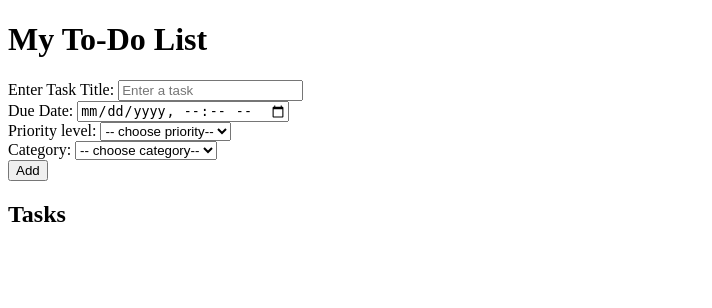
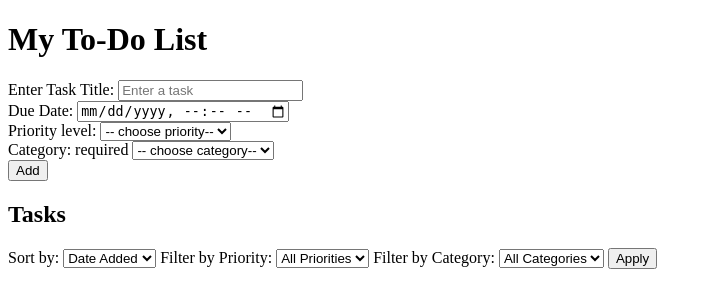
Before and after one commit to jasper-espartero-upv/CMSC128_Lab_1_CRUD, a Flask app: page / in a window 1280 px wide. Shown: the top 308 px of the page, without its empty margins (0-712 px from the left). Run offline with Flask 3, Linux system fonts and the light colour scheme; data that the repository does not hold is empty.

Commit message:
feat: add filtering, sorting, undo, and notifications

```diff
--- a/app.py
+++ b/app.py
@@ -1,8 +1,8 @@
-from flask import Flask, render_template, request, redirect
+from flask import Flask, render_template, request, redirect, session, flash
 import sqlite3
 
 app = Flask(__name__)
-
+app.secret_key = "my-secret-key"
 
 # db connector
 def get_db():
@@ -21,7 +21,8 @@ def init_db():
             completed INTEGER DEFAULT 0,
             due_date DATETIME,
             priority TEXT CHECK (priority IN ('LOW', 'MED', 'HIGH')),
-            category TEXT CHECK (category IN ('School', 'Personal', 'Others'))
+            category TEXT CHECK (category IN ('School', 'Personal', 'Others')),
+            created_at DATETIME DEFAULT CURRENT_TIMESTAMP
         )
     """)
 
@@ -33,10 +34,49 @@ def init_db():
 @app.route("/")
 def index():
     conn = get_db()
-    todos = conn.execute("SELECT * FROM todos").fetchall()
+    sort = request.args.get("sort")
+    priority = request.args.get("priority")
+    category = request.args.get("category")
+
+    sort_options = {
+        "created_at": "created_at",
+        "due_date": "due_date",
+        "priority": "priority",
+        "category": "category"
+    }
+
+    sort_column = sort_options.get(sort)
+
+    conditions = []
+    params = []
+
+    if priority:
+        conditions.append("priority = ?")
+        params.append(priority)
+
+    if category:
+        conditions.append("category = ?")
+        params.append(category)
+
+    query = "SELECT * FROM todos"
+
+    if conditions:
+        query += " WHERE " + " AND ".join(conditions)
+
+    if sort_column:
+        query += " ORDER BY " + sort_column
+
+    todos = conn.execute(query, params).fetchall()
+
     conn.close()
 
-    return render_template("index.html", todos=todos)
+    return render_template(
+        "index.html",
+        todos=todos,
+        sort=sort,
+        priority=priority,
+        category=category
+    )
 
 @app.route("/add", methods=["POST"])
 def add():
@@ -50,16 +90,58 @@ def add():
 
     conn.commit()
     conn.close()
+    flash("Task added successfully!")
     return redirect("/")
 
 @app.route("/delete/<int:id>", methods=["POST"])
 def delete(id):
     conn = get_db()
+
+    todo = conn.execute(
+        "SELECT * FROM todos WHERE id = ?",
+        (id,)
+    ).fetchone()
+    session["deleted_todo"] = dict(todo)
+
     conn.execute("DELETE FROM todos WHERE id = ?", (id,))
 
     conn.commit()
     conn.close()
     return redirect("/")
+
+@app.route("/undo", methods=["POST"])
+def undo():
+    todo = session.get("deleted_todo")
+
+    if todo:
+        conn = get_db()
+
+        conn.execute(
+            """INSERT INTO todos
+               (id, title, completed, due_date, priority, category, created_at)
+               VALUES (?, ?, ?, ?, ?, ?, ?)""",
+            (
+                todo["id"],
+                todo["title"],
+                todo["completed"],
+                todo["due_date"],
+                todo["priority"],
+                todo["category"],
+                todo["created_at"]
+            )
+        )
+
+        conn.commit()
+        conn.close()
+
+        session.pop("deleted_todo")
+
+    return redirect("/")
+
+@app.route("/clear-undo", methods=["POST"])
+def clear_undo():
+    session.pop("deleted_todo", None)
+    return ""
 
 @app.route("/edit/<int:id>", methods=["GET"])
 def edit(id):
@@ -82,6 +164,26 @@ def update(id):
     conn.close()
     return redirect("/")
 
+@app.route("/status/<int:id>", methods=["POST"])
+def updateCheckmark(id):
+    status = request.form["status"]
+
+    sort = request.form.get("sort", "")
+    priority = request.form.get("priority", "")
+    category = request.form.get("category", "")
+
+    conn = get_db()
+    conn.execute(
+        "UPDATE todos SET completed = ? WHERE id = ?",
+        (status, id)
+    )
+
+    conn.commit()
+    conn.close()
+
+    return redirect(
+        f"/?sort={sort}&priority={priority}&category={category}"
+    )
 
 if __name__ == "__main__":
     init_db()
--- a/templates/index.html
+++ b/templates/index.html
@@ -3,6 +3,14 @@
 <head>
     <title>To-Do List</title>
 </head>
+
+{% with messages = get_flashed_messages() %}
+    {% for message in messages %}
+        <div id="success-notification">
+            {{ message }}
+        </div>
+    {% endfor %}
+{% endwith %}
 
 <body>
 
@@ -13,19 +21,19 @@
         <input type="text" name="title" id="title" placeholder="Enter a task" required> <br>
 
         <label for="due_date"> Due Date:</label>
-        <input type="datetime-local" name="due_date" id="due_date" placeholder="Enter due date"> <br>
+        <input type="datetime-local" name="due_date" id="due_date" placeholder="Enter due date" required> <br>
 
         <label for="priority">Priority level:</label>
-        <select name="priority" id="priority">
-            <option value="">-- choose priority--</option>
+        <select name="priority" id="priority" required>
+            <option disabled selected value="">-- choose priority--</option>
             <option value="LOW">Low</option>
             <option value="MED">Medium</option>
             <option value="HIGH">High</option>
         </select> <br>
 
-        <label for="category">Category:</label>
+        <label for="category">Category: required</label>
         <select name="category" id="category">
-            <option value="">-- choose category--</option>
+            <option disabled selected value="">-- choose category--</option>
             <option value="School">School</option>
             <option value="Personal">Personal</option>
             <option value="Others">Others</option>
@@ -35,24 +43,134 @@
 
     </form>
 
+    {% if session.get("deleted_todo") %}
+        <div id="undo-notification">
+            Task deleted.
+            <form action="/undo" method="POST">
+                <button type="submit">Undo</button>
+            </form>
+        </div>
+    {% endif %}
+
     <h2>Tasks</h2>
+    <form action="/" method="GET">
+        <label for="sort">Sort by:</label>
+        <select name="sort" id="sort">
+            <option value="created_at" {% if sort == "created_at" %}selected{% endif %}>Date Added</option>
+            <option value="due_date" {% if sort == "due_date" %}selected{% endif %}>Due Date</option>
+            <option value="priority" {% if sort == "priority" %}selected{% endif %}>Priority</option>
+            <option value="category" {% if sort == "category" %}selected{% endif %}>Category</option>
+        </select>
+
+        <label for="priority">Filter by Priority:</label>
+        <select name="priority" id="priority">
+            <option value="" {% if priority == "" %}selected{% endif %}>All Priorities</option>
+            <option value="LOW" {% if priority == "LOW" %}selected{% endif %}>Low</option>
+            <option value="MED" {% if priority == "MED" %}selected{% endif %}>Medium</option>
+            <option value="HIGH" {% if priority == "HIGH" %}selected{% endif %}>High</option>
+        </select>
+
+        <label for="category">Filter by Category:</label>
+        <select name="category" id="category">
+            <option value="" {% if category == "" %}selected{% endif %}>All Categories</option>
+            <option value="School" {% if category == "School" %}selected{% endif %}>School</option>
+            <option value="Personal" {% if category == "Personal" %}selected{% endif %}>Personal</option>
+            <option value="Others" {% if category == "Others" %}selected{% endif %}>Others</option>
+        </select>
+
+        <button type="submit">Apply</button>
+    </form>
 
     <ul>
         {% for todo in todos %}
             <li>
-                {{ todo["title"] }}
+                <p>Title: {{ todo["title"] }}</p>
+                <form action="/status/{{ todo.id }}" method="POST">
+                    <input type="hidden" name="sort" value="{{ sort }}">
+                    <input type="hidden" name="priority" value="{{ priority }}">
+                    <input type="hidden" name="category" value="{{ category }}">
+
+                    {% if todo["completed"] == 1 %}
+                        <button type="submit" name="status" value="0" class="checkmark-btn completed">
+                            <span class="icon">✓</span> Completed
+                        </button>
+                    {% else %}
+                        <button type="submit" name="status" value="1" class="checkmark-btn incomplete">
+                            <span class="icon-empty">▢</span> Mark Completed
+                        </button>
+                    {% endif %}
+                </form>
+                <!-- /* Base button styles to make it look custom */
+                        .checkmark-btn {
+                        display: inline-flex;
+                        align-items: center;
+                        gap: 8px;
+                        padding: 8px 16px;
+                        font-size: 14px;
+                        border-radius: 4px;
+                        cursor: pointer;
+                        border: 1px solid transparent;
+                        transition: background-color 0.2s;
+                        }
+
+                        /* Style for when the item is COMPLETED */
+                        .checkmark-btn.completed {
+                        background-color: #28a745;
+                        color: white;
+                        }
+                        .checkmark-btn.completed:hover {
+                        background-color: #218838; /* Darker green on hover */
+                        }
+
+                        /* Style for when the item is INCOMPLETE */
+                        .checkmark-btn.incomplete {
+                        background-color: #f8f9fa;
+                        color: #495057;
+                        border-color: #ced4da;
+                        }
+                        .checkmark-btn.incomplete:hover {
+                        background-color: #e2e6ea; /* Darker gray on hover */
+                        }
+                    -->
+
+
+                <p>Due Date: {{ todo["due_date"] }}</p>
+                <p>Priority: {{ todo["priority"] }}</p>
+                <p>Category: {{ todo["category"] }}</p>
+                <p> Date Added: {{ todo["created_at"] }}</p>
 
                 <form action="/delete/{{ todo['id'] }}" method="POST">
-                    <button type="submit">Delete</button>
+                    <button type="submit" onclick="return confirm('Are you sure you want to delete this task?')">
+                        Delete
+                    </button>
                 </form>
                 <form action="/edit/{{ todo['id'] }}" method="GET">
-
-
                     <button type="submit">Edit</button>
                 </form>
             </li>
         {% endfor %}
     </ul>
 
+<script>
+    const notification = document.getElementById("undo-notification");
+    if (notification) {
+        setTimeout(() => {
+            notification.remove();
+
+            fetch("/clear-undo", {
+                method: "POST"
+            });
+        }, 5000);
+    }
+
+    const successNotification = document.getElementById("success-notification");
+    if (successNotification) {
+        setTimeout(() => {
+            successNotification.remove();
+        }, 3000);
+    }
+</script>
+
 </body>
+
 </html>
```
